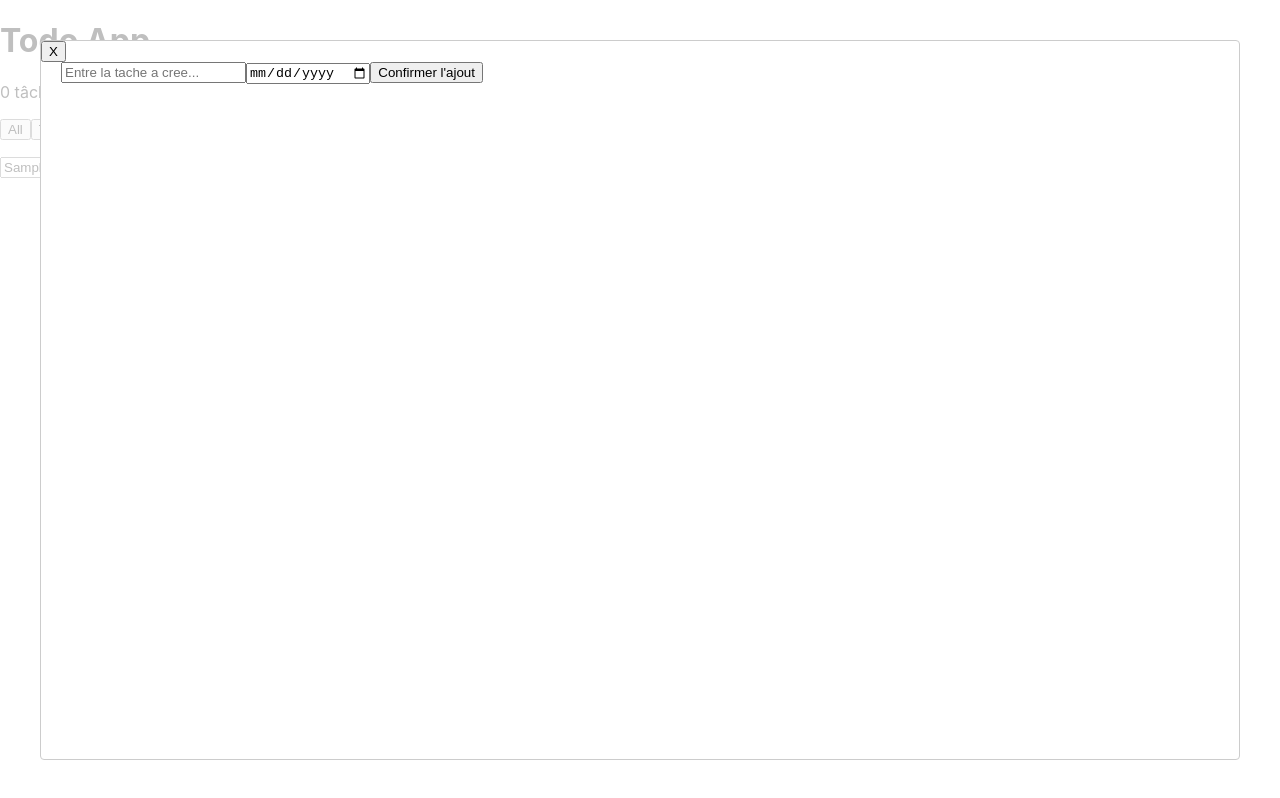
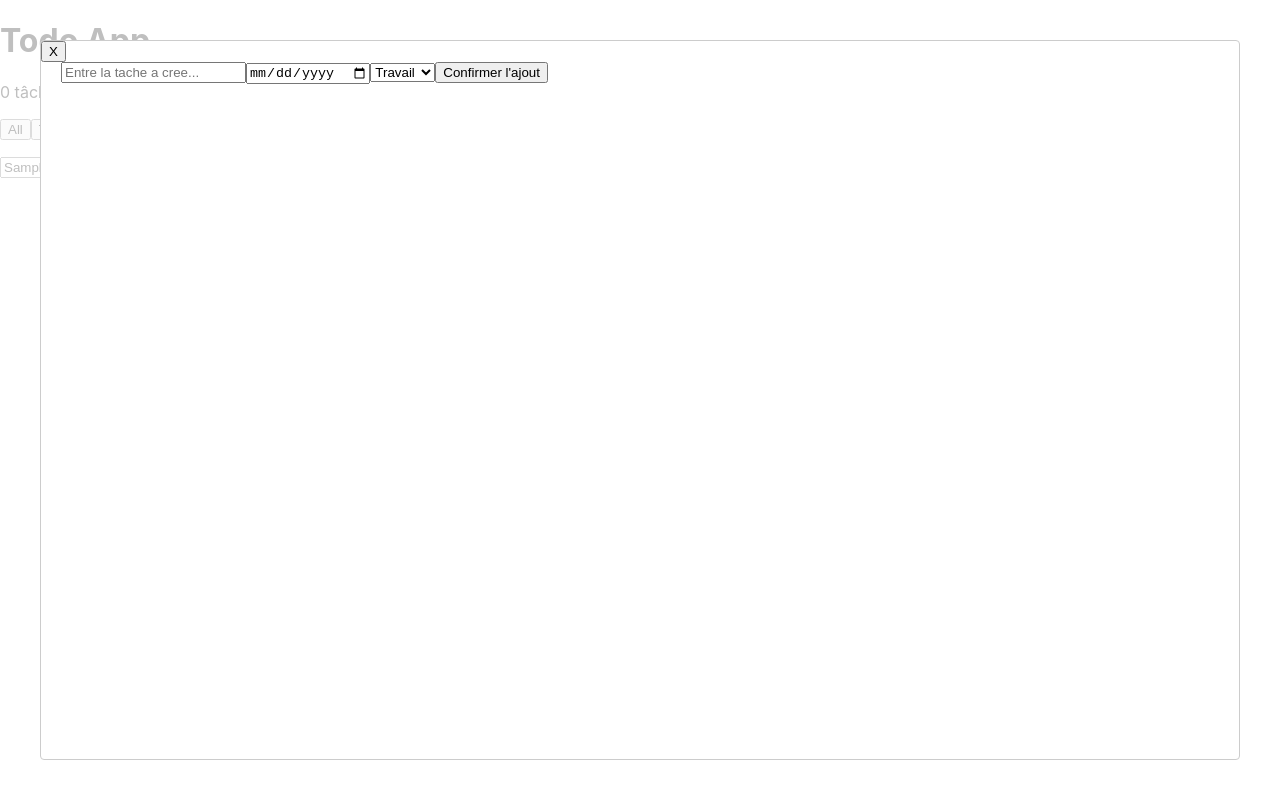
Before and after one commit to ROUBAUD-Axel-2225073b/Todolist, a React (Create React App) app: page / in a window 1280 px wide. Both pictures are taken after typing "Sample" into the empty fields and a click on the button "Ajouter une tâche". Built offline with nearby package versions, Linux system fonts and the light colour scheme.

Commit message:
bar de rechereche est Category faite

```diff
--- a/package.json
+++ b/package.json
@@ -3,6 +3,10 @@
   "version": "0.1.0",
   "private": true,
   "dependencies": {
+    "@emotion/react": "^11.11.4",
+    "@emotion/styled": "^11.11.0",
+    "@mui/icons-material": "^5.15.14",
+    "@mui/material": "^5.15.14",
     "@testing-library/jest-dom": "^5.17.0",
     "@testing-library/react": "^13.4.0",
     "@testing-library/user-event": "^13.5.0",
--- a/src/App.js
+++ b/src/App.js
@@ -2,6 +2,17 @@ import React from "react";
 import Modal from 'react-modal';
 import Header from './header';
 import Footer from './footer';
+import HomeIcon from '@mui/icons-material/Home';
+import WorkIcon from '@mui/icons-material/Work';
+import SchoolIcon from '@mui/icons-material/School';
+
+
+const categoryIcons = {
+  Home: <HomeIcon />,
+  Work: <WorkIcon />,
+  School: <SchoolIcon />,
+  // on peut en mettre d autre si on veut mais il faudras rajoute des import lie a l'icon
+};
 
 class App extends React.Component {
   constructor(props) {
@@ -15,11 +26,11 @@ class App extends React.Component {
       filter: "all",
       newItemText: "",
       newItemDate: new Date(),
+      newItemCategory: "Work",
       searchText: "",
       isModalOpen: false,
     };
   }
-
   componentDidUpdate(prevProps, prevState) {
     if (prevState.items !== this.state.items) {
       localStorage.setItem('items', JSON.stringify(this.state.items));
@@ -140,7 +151,6 @@ class App extends React.Component {
   handleNewItemCategoryChange = (event) => {
     this.setState({newItemCategory: event.target.value});
   };
-
   componentDidMount() {
     window.addEventListener('keydown', this.handleKeyDown);
   }
@@ -157,7 +167,7 @@ class App extends React.Component {
 
 
   render() {
-    const { items, filter, newItemText, newItemDate, searchText, isModalOpen } = this.state;
+    const { items, filter, newItemText, newItemDate, newItemCategory, searchText, isModalOpen } = this.state;
 
     const filteredTasks = items.filter(item => {
       const matchesSearchText = item.text.toLowerCase().includes(searchText.toLowerCase());
@@ -193,6 +203,7 @@ class App extends React.Component {
                     />
                     <span className={item.done ? "done" : ""}>{item.text} </span>
                     <span>({item.date.toLocaleDateString('fr-FR', { weekday: 'long', year: 'numeric', month: 'long', day: 'numeric' })})</span>
+                    {categoryIcons[item.category]}
                   </label>
                   <button onClick={() => this.handleEditItem(item.id)}>Edit</button>
                   <button className="delete-button" onClick={() => this.handleDeleteItem(item.id)}>Delete</button>
@@ -204,6 +215,12 @@ class App extends React.Component {
             <button style={{position: 'absolute', top: 0, left: 0}} onClick={() => this.setState({isModalOpen: false})}>X</button>
             <input type="text" placeholder="Entre la tache a cree..." onChange={this.handleNewItemChange}/>
             <input type="date" onChange={this.handleNewItemDateChange}/>
+            <select onChange={this.handleNewItemCategoryChange} value={newItemCategory}>
+              <option value="Work">Travail</option>
+              <option value="Home">Maison</option>
+              <option value="School">Ecole</option>
+              {/* on peut en mettre d autre si on veut */}
+            </select>
             <button onClick={this.handleConfirmAddItem}>Confirmer l'ajout</button>
           </Modal>
         </div>
```
Also changed, not shown: 1 other file (tests, documents, lock files or other folders). Lines whose indentation alone changed are shown as unchanged.
